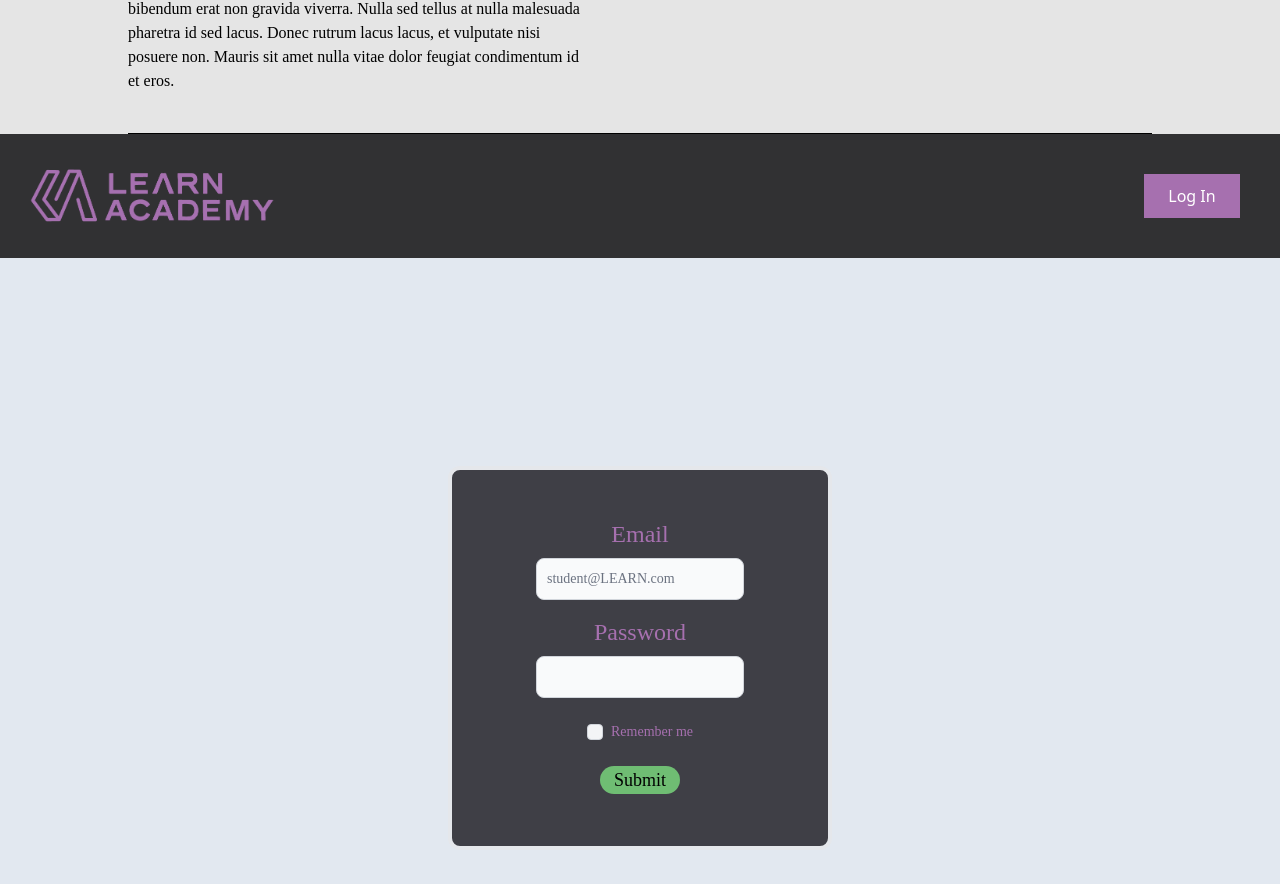
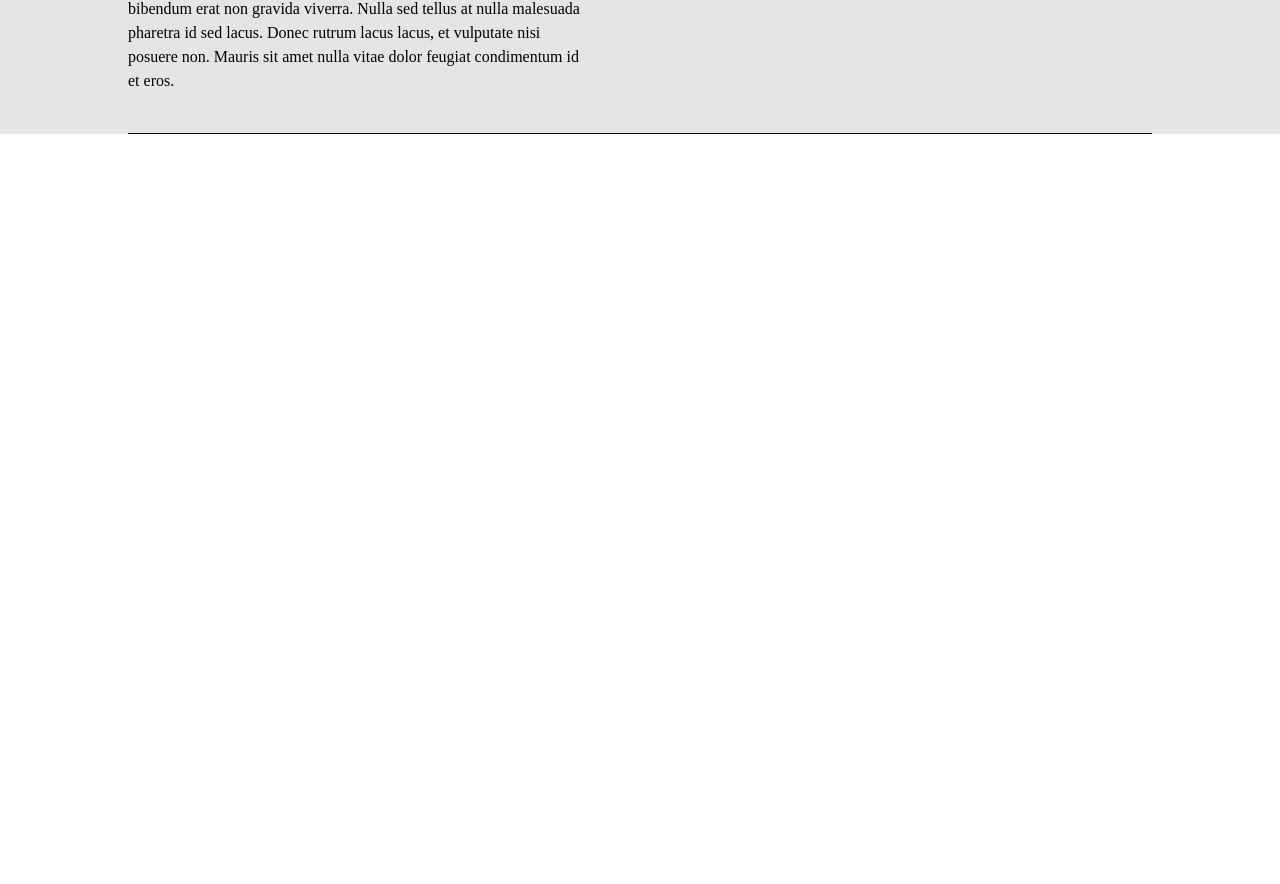
Before and after one commit to LEARNAcademy/student-application, a React (Create React App) app: page / in a window 1280 px wide. Shown: the part 3493-4377 px from the top of the page. After the commit the page ends 3627 px from the top, so only its background shows below. Built offline with nearby package versions, Linux system fonts and the light colour scheme; a web font is replaced by a local one.

Commit message:
React: Router, [55], added React router and verified deployment

```diff
--- a/package.json
+++ b/package.json
@@ -11,6 +11,7 @@
     "flowbite-react": "^0.1.5",
     "react": "^18.2.0",
     "react-dom": "^18.2.0",
+    "react-router-dom": "^6.3.0",
     "react-scripts": "5.0.1",
     "tailwindcss": "^3.1.7",
     "web-vitals": "^2.1.0"
--- a/src/App.js
+++ b/src/App.js
@@ -1,13 +1,17 @@
 import React from "react"
 import { StudentDashboard } from "./pages/StudentDashboard/StudentDashboard"
 import { StudentLogin } from "./pages/StudentLogin/StudentLogin"
+import { BrowserRouter, Routes, Route } from "react-router-dom"
+
 
 const App = () => {
   return (
-    <>
-      <StudentDashboard />
-      <StudentLogin />
-    </>
+    <BrowserRouter>
+      <Routes>
+        <Route path="/" element={<StudentDashboard />} />
+        <Route path="/login" element={<StudentLogin/>} />
+      </Routes>
+    </BrowserRouter>
   )
 }
 
--- a/src/pages/StudentDashboard/StudentDashboard.js
+++ b/src/pages/StudentDashboard/StudentDashboard.js
@@ -12,7 +12,7 @@ const StudentDashboard = () => {
   const { student } = user
   return (
     <div className="overflow-x-hidden bg-neutral-200 font-['gesta']">
-      <Header user={user}/>
+      <Header user={user} />
       <div className="mx-32 mt-10 border-b border-black py-10">
         <Absences student={student}/>
         <Attendance absences={student.absences}/>
```
Also changed, not shown: 1 other file (tests, documents, lock files or other folders).
